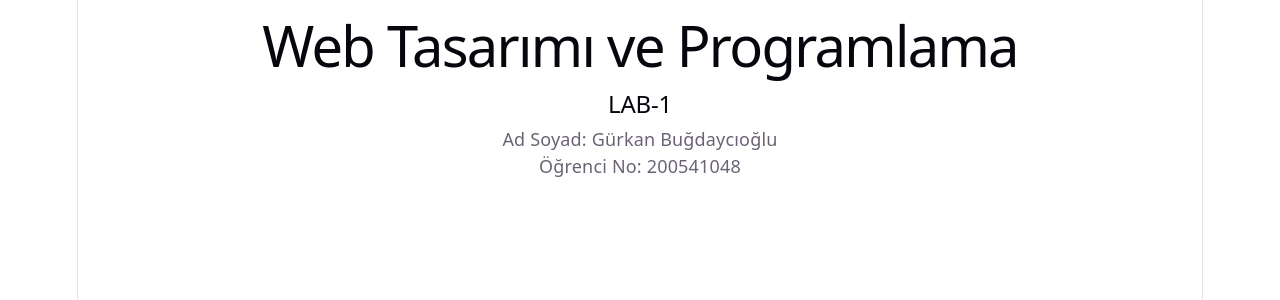
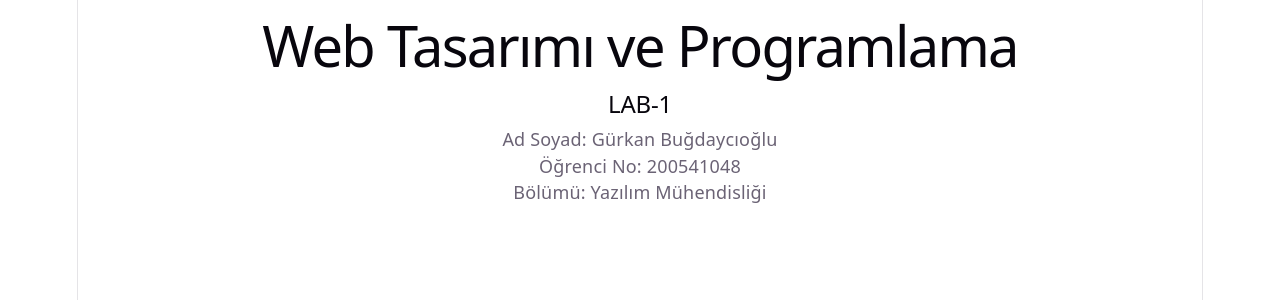
Before and after one commit to GurkanBugdaycioglu/web-lab-hello, a React (Vite) app: page / in a window 1280 px wide. Shown: the top 300 px of the page. Built offline with nearby package versions, Linux system fonts and the light colour scheme.

Commit message:
feat: add personal details to homepage

```diff
--- a/src/App.tsx
+++ b/src/App.tsx
@@ -5,6 +5,7 @@ function App() {
       <h2>LAB-1</h2>
       <p>Ad Soyad: Gürkan Buğdaycıoğlu</p>
       <p>Öğrenci No: 200541048</p>
+      <p>Bölümü: Yazılım Mühendisliği</p>
     </div>
   )
 }
```
